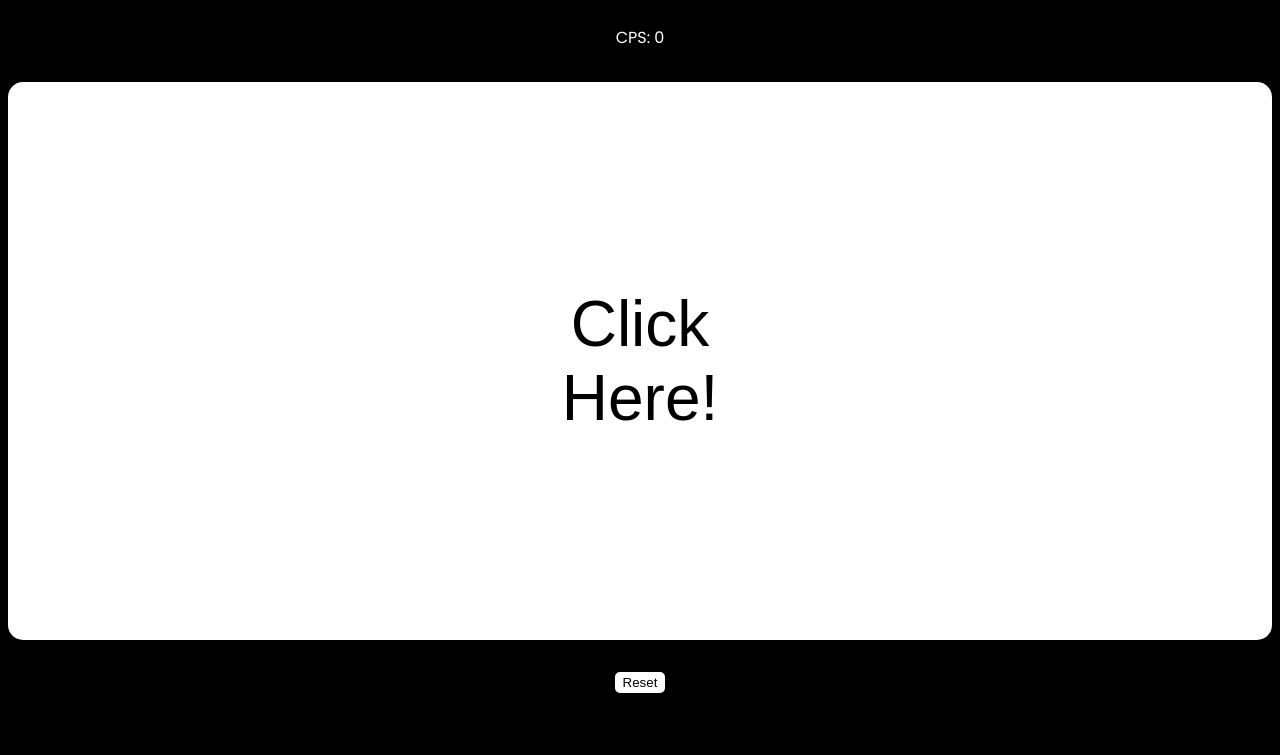
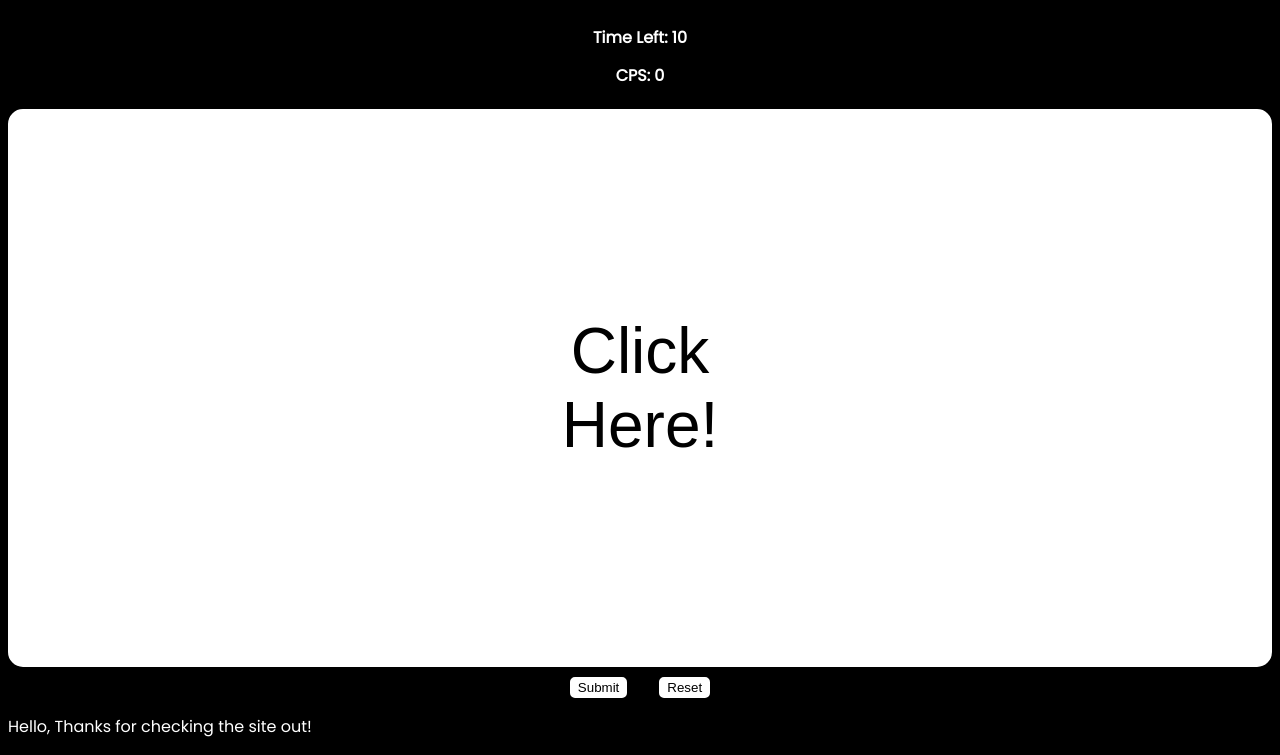
Before and after one commit to Ian139/ian139.github.io, a plain HTML site: page test.html in a window 1280 px wide. Shown: the part 284-1039 px from the top of the page. Before the commit the page ends 985 px from the top, so only its background shows below. Drawn offline with Linux system fonts and the light colour scheme.

Commit message:
Working (No Storage)

```diff
--- a/test.css
+++ b/test.css
@@ -9,6 +9,7 @@
 
 .test {
 	padding: 25vh 40vw;
+	margin: 1vh 0 0;
 	text-align: center;
 	border-radius: 15px;
 	min-height: 250px;
@@ -20,7 +21,12 @@
 	border-style: solid;
 }
 
+.seconds {
+	margin: 0px;
+}
+
 .cps {
+	padding: 0px;
 	margin: auto;
 }
 
@@ -28,8 +34,18 @@
 	margin: auto;
 	display: flex;
 	flex-direction: column;
+	gap: 1vw;
+	justify-content: space-around;
+	position: relative;
+	align-items: center;
+}
+
+.buttons {
+	margin: 10px;
+	display: flex;
+	flex-direction: row;
 	gap: 2.5vw;
-	justify-content: space-around;
+	justify-content: center;
 	position: relative;
 	align-items: center;
 }
@@ -39,6 +55,18 @@
 	border-color: white;
 	border-style: solid;
 	background-color: white;
+}
+
+.submit {
+	border-radius: 5px;
+	border-color: white;
+	border-style: solid;
+	background-color: white;
+}
+
+.submit:active {
+	border-color: blue;
+	background-color: rgb(141, 206, 255);
 }
 
 .reset:active {
--- a/test.html
+++ b/test.html
@@ -35,13 +35,21 @@
 
 		<section id="practice">
 			<div class="header">
-				<h1>Click Below To Practice!</h1>
+				<h1>Click Below To Test!</h1>
 			</div>
 			<div class="cps-area">
-				<p class="cps">CPS: 0</p>
+				<h4 class="seconds">Time Left: 10</h4>
+				<h4 class="cps">CPS: 0</h4>
 				<button class="test">Click Here!</button>
+			</div>
+			<div class="buttons">
+				<button class="submit">Submit</button>
 				<button class="reset">Reset</button>
 			</div>
+
+			<footer>
+				<p>Hello, Thanks for checking the site out!</p>
+			</footer>
 		</section>
 	</body>
 </html>
```
